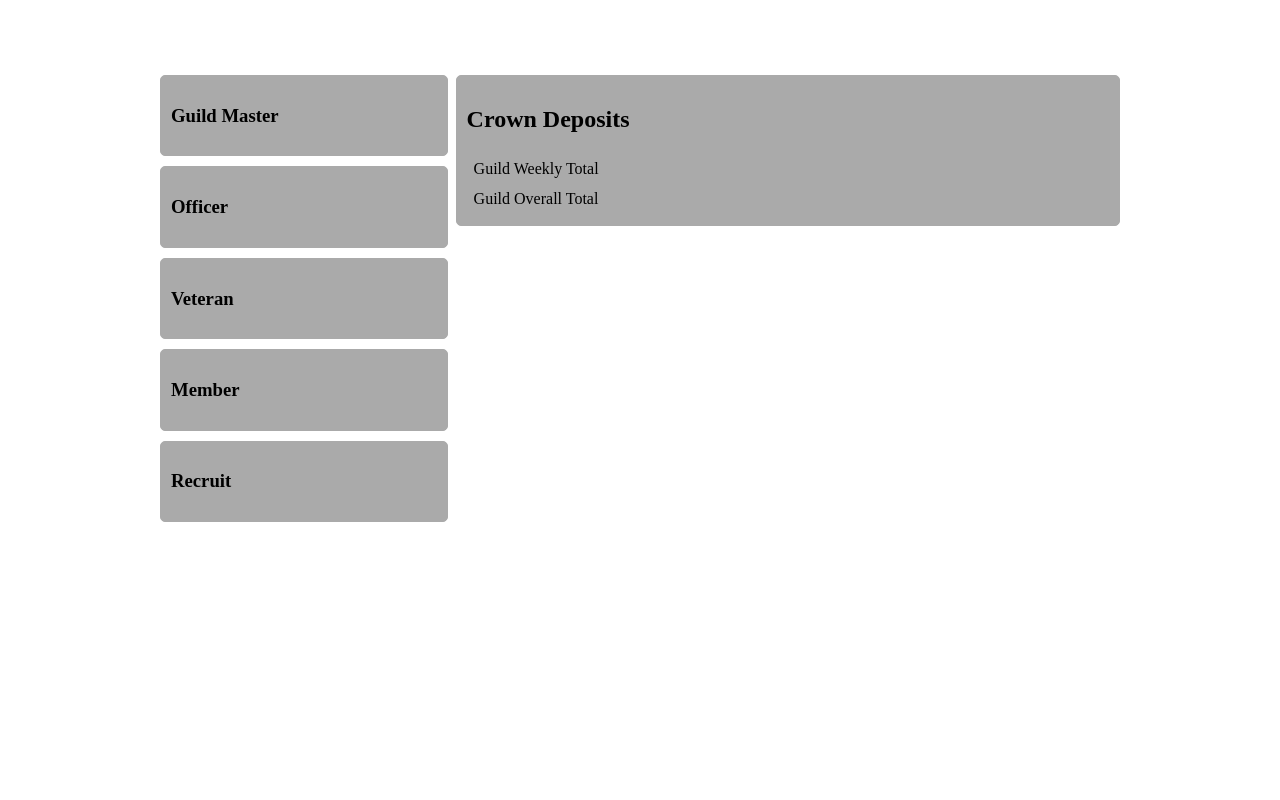
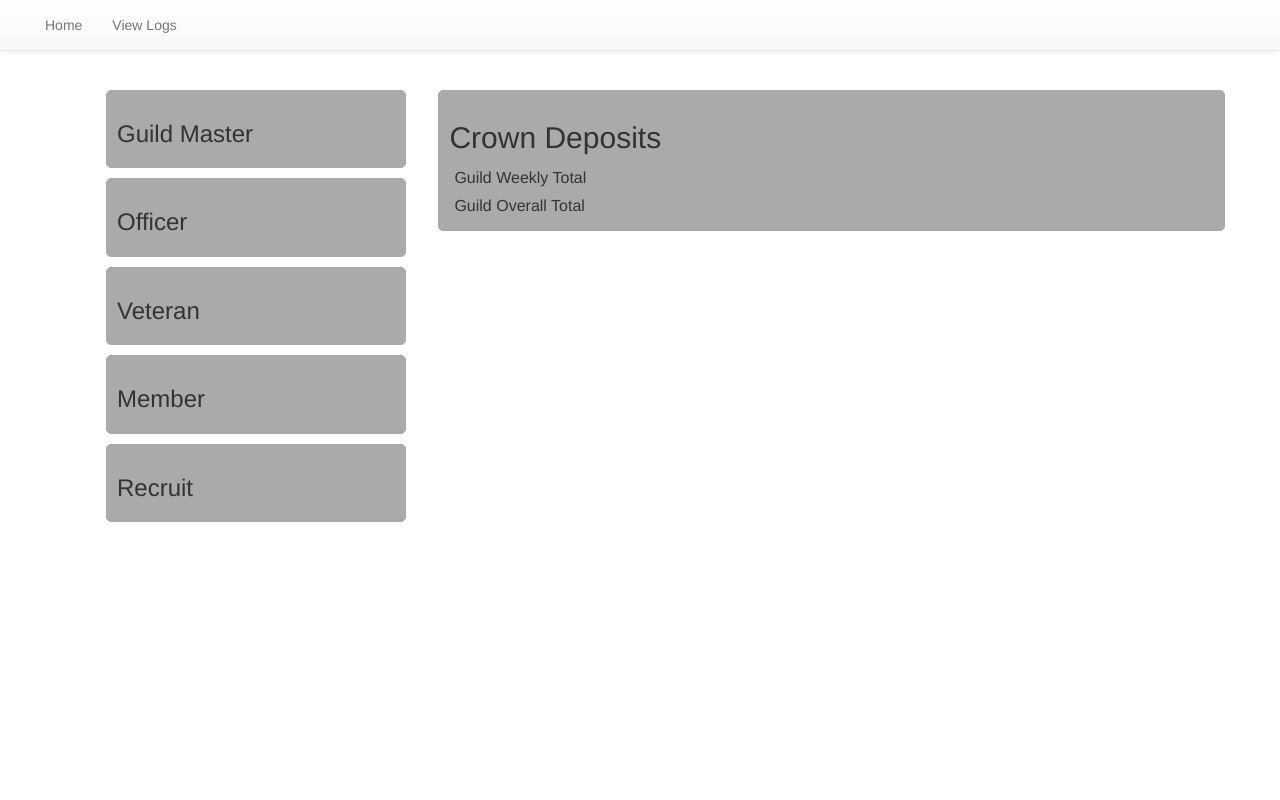
Before and after one commit to mynameis7/League-of-Gunners-Flask-App, a Flask app: template app/templates/index.html in a window 1280 px wide. Run offline with Flask 2, Linux system fonts and the light colour scheme; the template is opened without the code that fills it, so the values that code supplies are empty; parts of the project's set-up code (start-up, migrations or seed data) failed here and were passed over; some libraries are stand-ins or nearby versions.

Commit message:
Added bootstrap and navbar

```diff
--- a/app/static/style.css
+++ b/app/static/style.css
@@ -2,7 +2,9 @@ h1 {
 	font-size: 100px;
 	font-style: italic;
 }
-
+body {
+	padding-top: 70px;
+}
 
 .center-pad {
 	max-width: 960px;
--- a/app/templates/base.html
+++ b/app/templates/base.html
@@ -1,6 +1,21 @@
 <!DOCTYPE html>
 <html>
 	<head>
+		<meta name="viewport" content="width=device-width, initial-scale=1">
+		<!-- BEGIN jQuery -->
+		<script src="//code.jquery.com/jquery-1.11.3.min.js"></script>
+		<script src="//code.jquery.com/jquery-migrate-1.2.1.min.js"></script>
+		<!-- END jQuery -->
+
+		<!-- BEGIN Bootstrap -->
+		<!-- Latest compiled and minified CSS -->
+		<link rel="stylesheet" href="https://maxcdn.bootstrapcdn.com/bootstrap/3.3.6/css/bootstrap.min.css" integrity="sha384-1q8mTJOASx8j1Au+a5WDVnPi2lkFfwwEAa8hDDdjZlpLegxhjVME1fgjWPGmkzs7" crossorigin="anonymous">
+		<!-- Optional theme -->
+		<link rel="stylesheet" href="https://maxcdn.bootstrapcdn.com/bootstrap/3.3.6/css/bootstrap-theme.min.css" integrity="sha384-fLW2N01lMqjakBkx3l/M9EahuwpSfeNvV63J5ezn3uZzapT0u7EYsXMjQV+0En5r" crossorigin="anonymous">
+		<!-- Latest compiled and minified JavaScript -->
+		<script src="https://maxcdn.bootstrapcdn.com/bootstrap/3.3.6/js/bootstrap.min.js" integrity="sha384-0mSbJDEHialfmuBBQP6A4Qrprq5OVfW37PRR3j5ELqxss1yVqOtnepnHVP9aJ7xS" crossorigin="anonymous"></script>
+		<!-- END Bootstrap -->
+
 		<link rel=stylesheet type=text/css href="{{ url_for('static', filename='style.css') }}">
 		{% if title %}
 		<title>{{ title }}</title>
@@ -9,8 +24,14 @@
 		{% endif %}
 	</head>
 	<body>
-		<div class="center-pad">
+		<div class="container">
+			{% block navbar %}
+			{% endblock %}
+			{% block jumbotron %}
+			{% endblock %}
 			{% block content %}
+			{% endblock %}
+			{% block logs %}
 			{% endblock %}
 		</div>
 	</body>
--- a/app/templates/index.html
+++ b/app/templates/index.html
@@ -1,11 +1,14 @@
 {% extends "base.html" %}
+{% include 'navbar.html' %}
 {% block content %}
+	<div class="container">
 		<h1> {{ guild.name }} </h1>
+
 		<div class="main">
-		<div class="ranks">
+			<div class="ranks container">
 				{% for rank in ["Guild Master", "Officer", "Veteran", "Member", "Recruit"] %}
-			<div class="rank-box">
-				<ul> <h3>{{ rank }}</h3>
+				<div class="rank-box container-fluid">
+					<ul class="list-unstyled"> <h3>{{ rank }}</h3>
 						{% for member in guild.filter_by_rank(rank) %}
 							<li>{{ member.name }}</li>
 						{% endfor %}
@@ -28,4 +31,5 @@
 				</div>
 			</div>
 		</div>
+	</div>
 {% endblock %}
--- /dev/null
+++ b/app/templates/navbar.html
@@ -0,0 +1,21 @@
+{% block navbar %}
+	<nav class="navbar navbar-default navbar-fixed-top">
+		<div class="container-fluid">
+				<div class="navbar-header">
+					<button type="button" class="navbar-toggle collapsed" data-toggle="collapse" data-target="#bs-example-navbar-collapse-1" aria-expanded="false">
+						<span class="sr-only">Toggle navigation</span>
+						<span class="icon-bar"></span>
+						<span class="icon-bar"></span>
+						<span class="icon-bar"></span>
+					</button>
+					<a class="navbar-brand" href="#">{% for word in guild.name.split(" ") %} {{ word[0] }}  {% endfor %}</a>
+				</div>
+			<div class="collapse navbar-collapse">
+				<ul class="nav navbar-nav">
+					<li> <a href="{{ url_for('index') }}">Home</a> </li>
+					<li> <a href="{{ url_for('logsView') }}">View Logs</a> </li>
+				</ul>
+			</div>
+		</div>
+	</nav>
+{% endblock %}
--- a/app/views.py
+++ b/app/views.py
@@ -13,10 +13,9 @@ def index():
 
 @app.route('/viewlogs')
 def logsView():
-        logs = app.guild.log
         print "Viewing Logs"
         #logs = logmerger.merge_all_logs(os.getcwd() + '/logs')
         return render_template("logsView.html",
                                title='View Logs',
-                               logs=logs
+                               guild=app.guild
                                )
--- a/run.py
+++ b/run.py
@@ -1,3 +1,4 @@
 #!flask/bin/python
 from app import app
-app.run(debug=True)
+#app.run(debug=True, port=80)
+app.run(host="0.0.0.0")
```
Also changed, not shown: app/templates/jumbotron.html (added, +11 -0 lines), app/templates/logsView.html (+6 -5 lines). Lines whose indentation alone changed are shown as unchanged.
